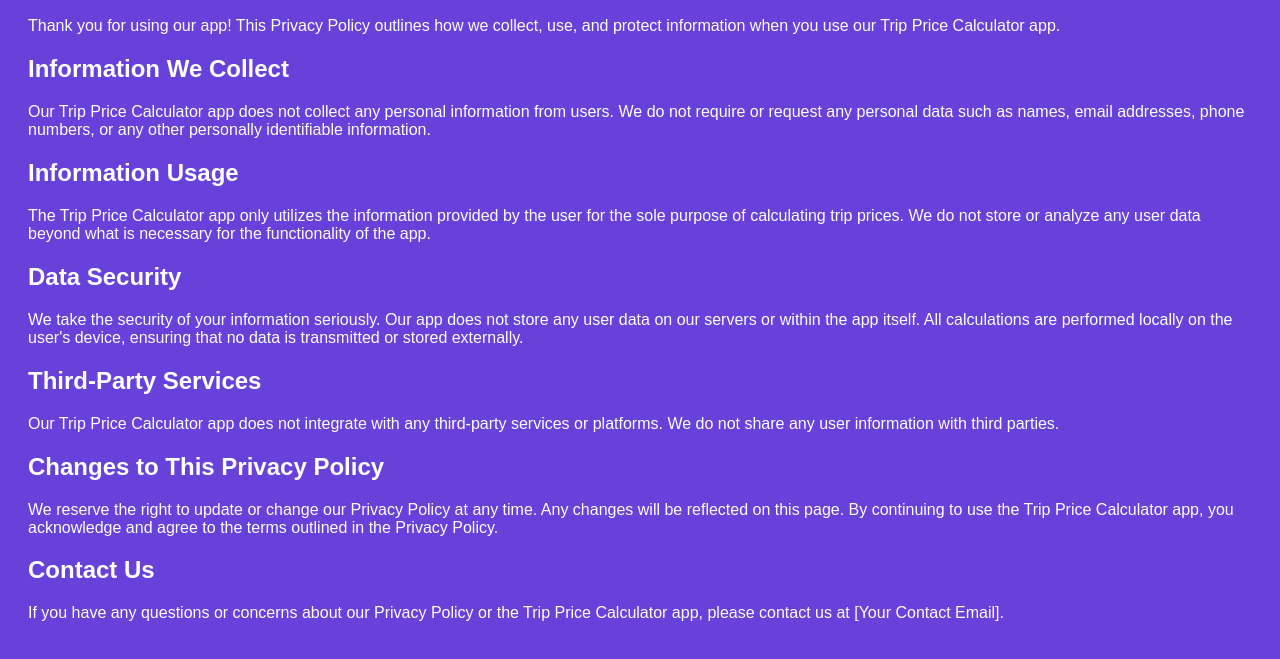
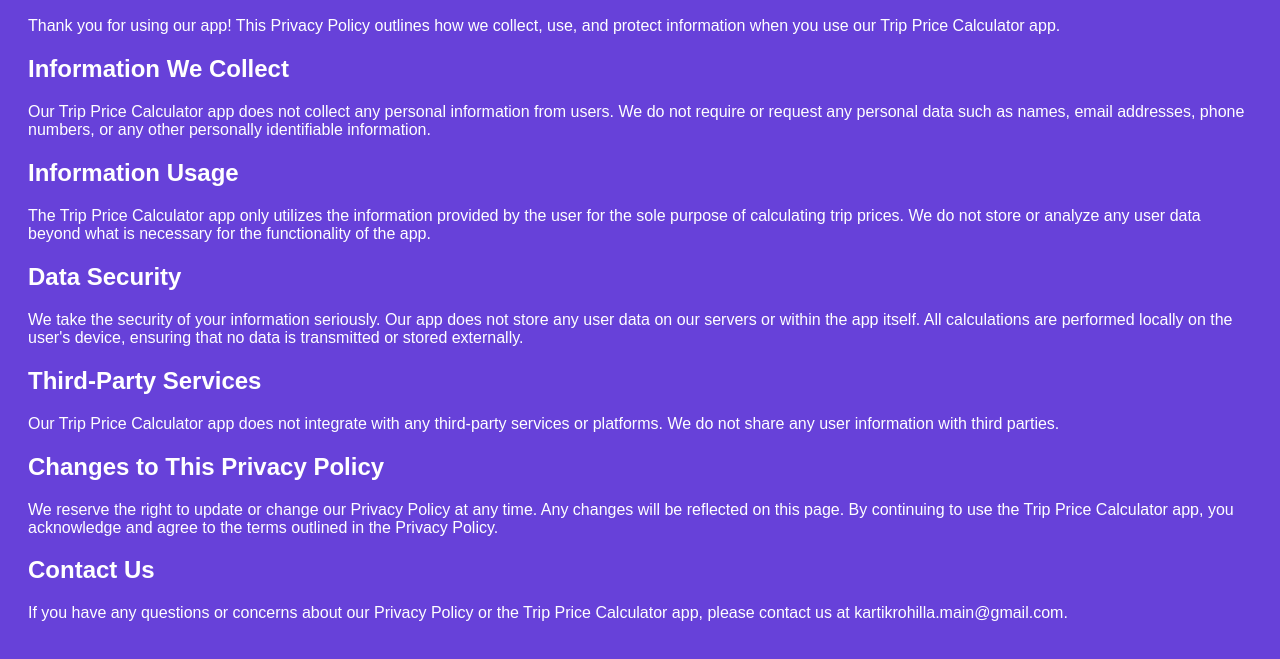
Before and after one commit to kartikkkkkkkkkkk/triprice, a plain HTML site: page privacy.html in a window 1280 px wide. Shown: the part 89-748 px from the top of the page. Drawn offline with Linux system fonts and the light colour scheme.

Commit message:
Update privacy.html

```diff
--- a/privacy.html
+++ b/privacy.html
@@ -44,6 +44,6 @@
     <p>We reserve the right to update or change our Privacy Policy at any time. Any changes will be reflected on this page. By continuing to use the Trip Price Calculator app, you acknowledge and agree to the terms outlined in the Privacy Policy.</p>
 
     <h2>Contact Us</h2>
-    <p>If you have any questions or concerns about our Privacy Policy or the Trip Price Calculator app, please contact us at [Your Contact Email].</p>
+    <p>If you have any questions or concerns about our Privacy Policy or the Trip Price Calculator app, please contact us at kartikrohilla.main@gmail.com.</p>
 </body>
 </html>
```
